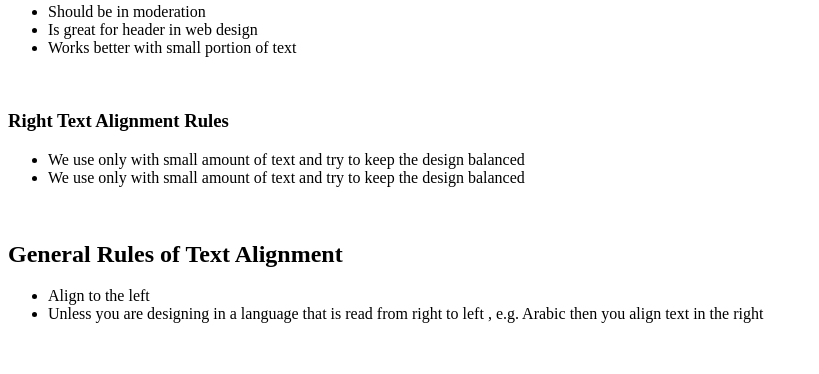
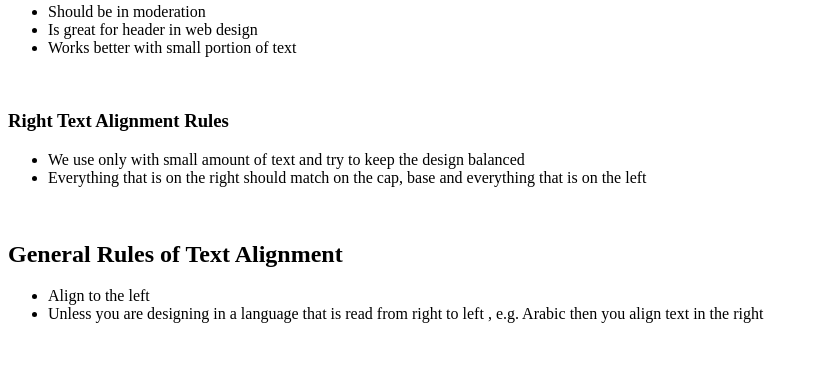
Before and after one commit to bgjoni/bgjoni.github.io, a plain HTML site: page presantion/teching presantion.html in a window 1280 px wide. Shown: the part 1244-1618 px from the top of the page, without its empty margins (0-819 px from the left). Drawn offline with Linux system fonts and the light colour scheme.

Commit message:
arranged picture

```diff
--- a/presantion/css_presantion.css
+++ b/presantion/css_presantion.css
@@ -7,7 +7,7 @@
 
 }
 #ferrari{
-    width: 580px;
+    width: 753px;
 }
 #textalignment{
     width:580px;
--- a/presantion/teching presantion.html
+++ b/presantion/teching presantion.html
@@ -53,7 +53,9 @@
     <ul>
         <li>We use only with small amount of text and try to keep the design balanced
 </li>
-        <li>We use only with small amount of text and try to keep the design balanced
+        <li>
+Everything that is on the right should match on the cap, base and everything that is on the left
+
 </li>
 
 
```
